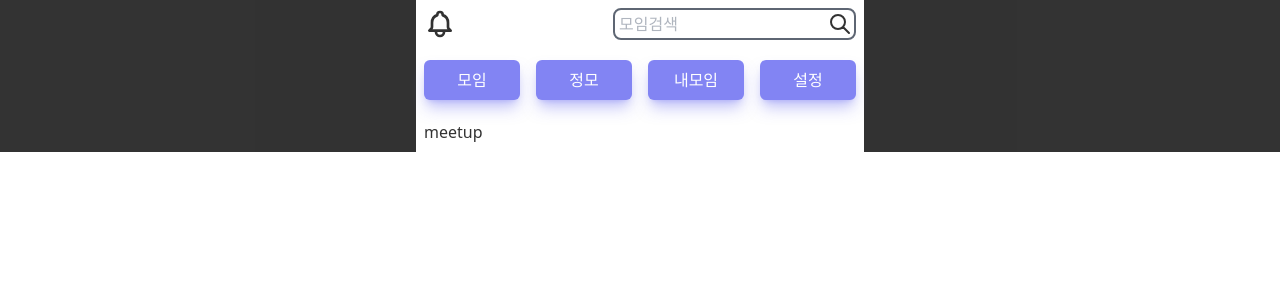
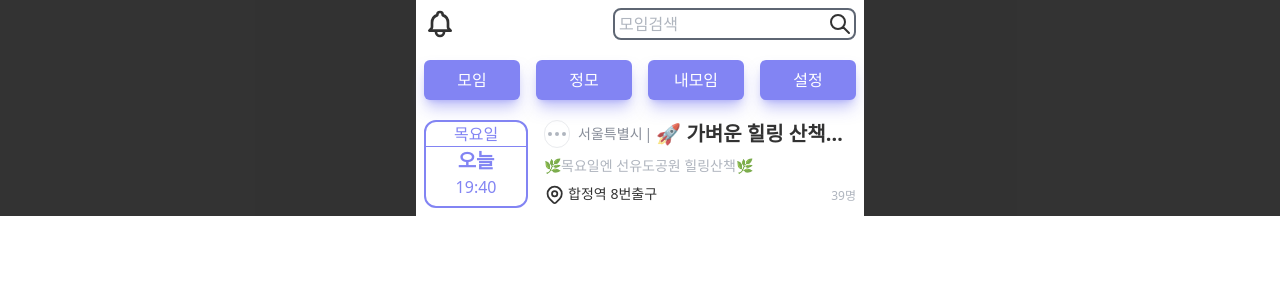
Before and after one commit to leesh5000/side-project-fe, a React (Create React App) app: page /meetup in a window 1280 px wide. Shown: the top 300 px of the page. Built offline with nearby package versions, Linux system fonts and the light colour scheme.

Commit message:
Design: 정모 리스트 퍼블리싱

```diff
--- a/src/pages/root/Meetup.jsx
+++ b/src/pages/root/Meetup.jsx
@@ -1,7 +1,82 @@
 import React from "react";
+import { Helmet } from "react-helmet-async";
 
 const Meetup = () => {
-  return <section>meetup</section>;
+  return (
+    <>
+      <section>
+        <Helmet>
+          <title>저모이모 | 정모</title>
+        </Helmet>
+      </section>
+      <section className="flex">
+        <article className="basis-1/4 mr-4 border-2 border-indigo-500 rounded-xl text-indigo-500 text-center">
+          <p>목요일</p>
+          <hr className="border-indigo-500" />
+          <p className="text-xl font-semibold">오늘</p>
+          <span className="font-medium">19:40</span>
+        </article>
+        <article className="basis-3/4">
+          <div className="flex mb-2">
+            <div className="flex items-center mr-2 border rounded-full">
+              <svg
+                xmlns="http://www.w3.org/2000/svg"
+                className="h-6 w-6 fill-current text-gray-400"
+                fill="none"
+                viewBox="0 0 24 24"
+                stroke="currentColor"
+                strokeWidth={2}
+              >
+                <path
+                  strokeLinecap="round"
+                  strokeLinejoin="round"
+                  d="M5 12h.01M12 12h.01M19 12h.01M6 12a1 1 0 11-2 0 1 1 0 012 0zm7 0a1 1 0 11-2 0 1 1 0 012 0zm7 0a1 1 0 11-2 0 1 1 0 012 0z"
+                />
+              </svg>
+            </div>
+            <div className="flex items-center">
+              <p className="mr-1 shrink-0 text-sm text-gray-500 after:content-['|'] after:ml-0.5 ">
+                서울특별시
+              </p>
+              <p className="text-ellipsis whitespace-nowrap overflow-hidden text-xl font-semibold">
+                🚀 가벼운 힐링 산책하실분!!
+              </p>
+            </div>
+          </div>
+          <p className="mb-2 text-gray-400 text-sm">
+            🌿목요일엔 선유도공원 힐링산책🌿
+          </p>
+          <div className="flex items-center">
+            <div className="flex text-sm mr-auto">
+              <div>
+                <svg
+                  xmlns="http://www.w3.org/2000/svg"
+                  className="h-6 w-6"
+                  fill="none"
+                  viewBox="0 0 27 27"
+                  stroke="currentColor"
+                  strokeWidth={2}
+                >
+                  <path
+                    strokeLinecap="round"
+                    strokeLinejoin="round"
+                    d="M17.657 16.657L13.414 20.9a1.998 1.998 0 01-2.827 0l-4.244-4.243a8 8 0 1111.314 0z"
+                  />
+                  <path
+                    strokeLinecap="round"
+                    strokeLinejoin="round"
+                    d="M15 11a3 3 0 11-6 0 3 3 0 016 0z"
+                  />
+                </svg>
+              </div>
+              <p>합정역 8번출구</p>
+            </div>
+            <p className="text-xs text-gray-400">39명</p>
+          </div>
+        </article>
+      </section>
+    </>
+  );
 };
 
 export default Meetup;
```
